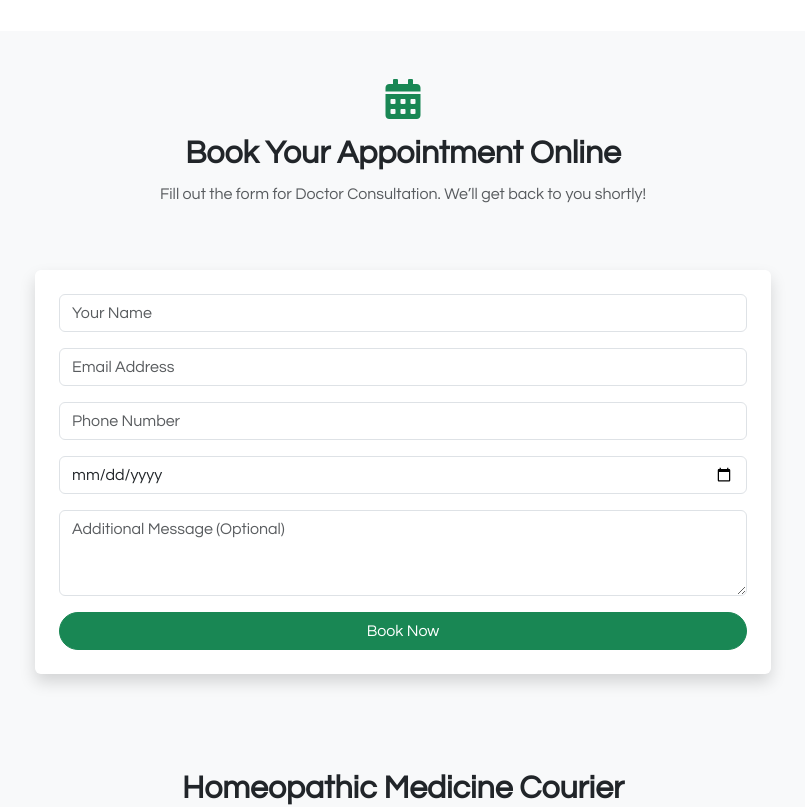
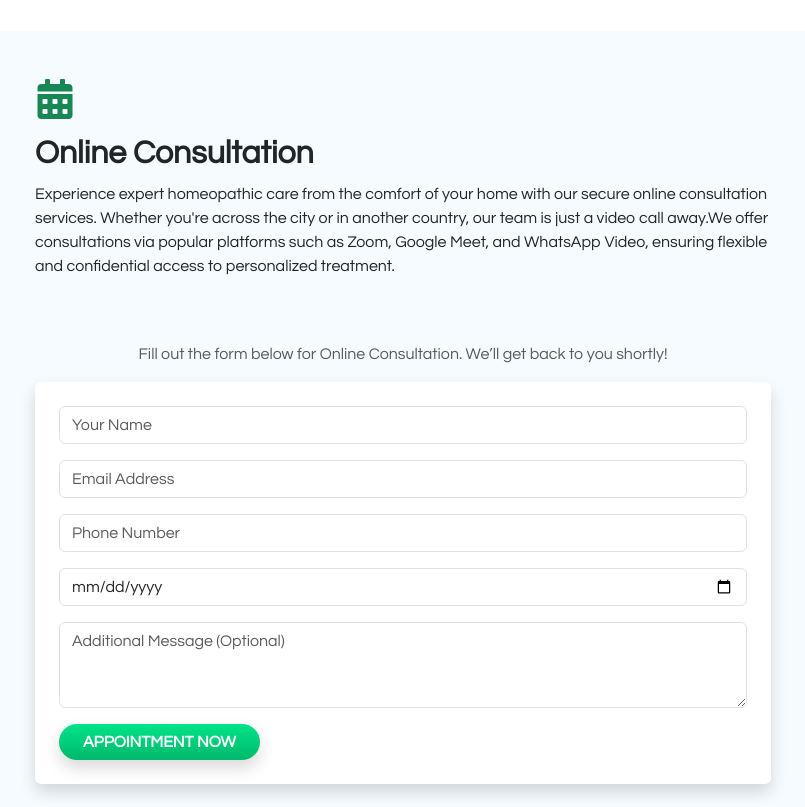
Before and after one commit to itsriyaas/Homeopathy, a React (Vite) app: page / in a window 1280 px wide. Shown: the part 2340-3147 px from the top of the page, without its empty margins (237-1042 px from the left). Built offline with nearby package versions, Linux system fonts and the light colour scheme.

Commit message:
updated booking section

```diff
--- a/src/App.css
+++ b/src/App.css
@@ -79,7 +79,9 @@
 .services-section{
   background: #f5fbff;
 }
-
+#book-online{
+  background: #f5fbff;
+}
 .hero-section .highlight-green {
   color: #00b86b;
 
--- a/src/components/BookOnline.jsx
+++ b/src/components/BookOnline.jsx
@@ -38,17 +38,18 @@ const BookOnlineSection = () => {
   };
 
   return (
-    <section className="py-5 bg-light" id="book-online">
+    <section className="py-5" id="book-online">
       <Container>
-        <Row className="justify-content-center text-center mb-5">
+        <Row className="justify-content-center mb-5">
           <Col lg={8} data-aos="fade-up">
             <FaCalendarAlt className="text-success mb-3" size={40} />
-            <h2 className="fw-bold">Book Your Appointment Online</h2>
-            <p className="text-muted">Fill out the form for Doctor Consultation. We’ll get back to you shortly!</p>
+            <h2 className="fw-bold">Online Consultation</h2>
+            <p>Experience expert homeopathic care from the comfort of your home with our secure online consultation services. Whether you're across the city or in another country, our team is just a video call away.We offer consultations via popular platforms such as Zoom, Google Meet, and WhatsApp Video, ensuring flexible and confidential access to personalized treatment.</p>
           </Col>
         </Row>
 
         <Row className="justify-content-center">
+          <p className='text-muted text-center'>Fill out the form below for Online Consultation. We’ll get back to you shortly!</p>
           <Col md={10} lg={8}>
             <Form className="bg-white p-4 rounded shadow" onSubmit={handleSubmit} data-aos="fade-up">
               <Form.Group className="mb-3">
@@ -100,9 +101,10 @@ const BookOnlineSection = () => {
                   onChange={handleChange}
                 />
               </Form.Group>
-              <Button type="submit" className="w-100 btn-success rounded-pill">
-                Book Now
-              </Button>
+
+               <button type="submit" className="btn btn-success rounded-pill px-4 shadow appointment-btn">
+                APPOINTMENT NOW
+              </button>
             </Form>
           </Col>
         </Row>
--- a/src/components/FaqDoc1.jsx
+++ b/src/components/FaqDoc1.jsx
@@ -24,7 +24,7 @@ const faqData = [
   {
     question: "What is the address of Dr. Aiswarya M.S's clinic?",
     answer:
-      "Dr. Aiswarya M.S currently practices at BODY MIND HOMOEOPATHIC PAEDIATRIC CLINIC located at: MOONUPEEDIKA, NEAR TO HPCL PETROL PUMP, Aravusala East, Kaipamangalam P.O, Aravusala, Moonnupeedika.",
+      "Dr. Aiswarya M.S currently practices at BODY MIND HOMOEOPATHIC PAEDIATRIC CLINIC located at: MOONUPEEDIKA, NEAR TO HPCL PETROL PUMP, Aravusala East, Kaipamangalam P.O, Moonnupeedika. and Dr. Aiswarya M S Homeopathic Clinic Located at opposite National school, Irinjalakuda, Kerala",
   },
   {
     question: "How many years of experience does Dr. Aiswarya M.S have?",
```
Also changed, not shown: src/components/ServicesSection.jsx (line endings or trailing spaces).
